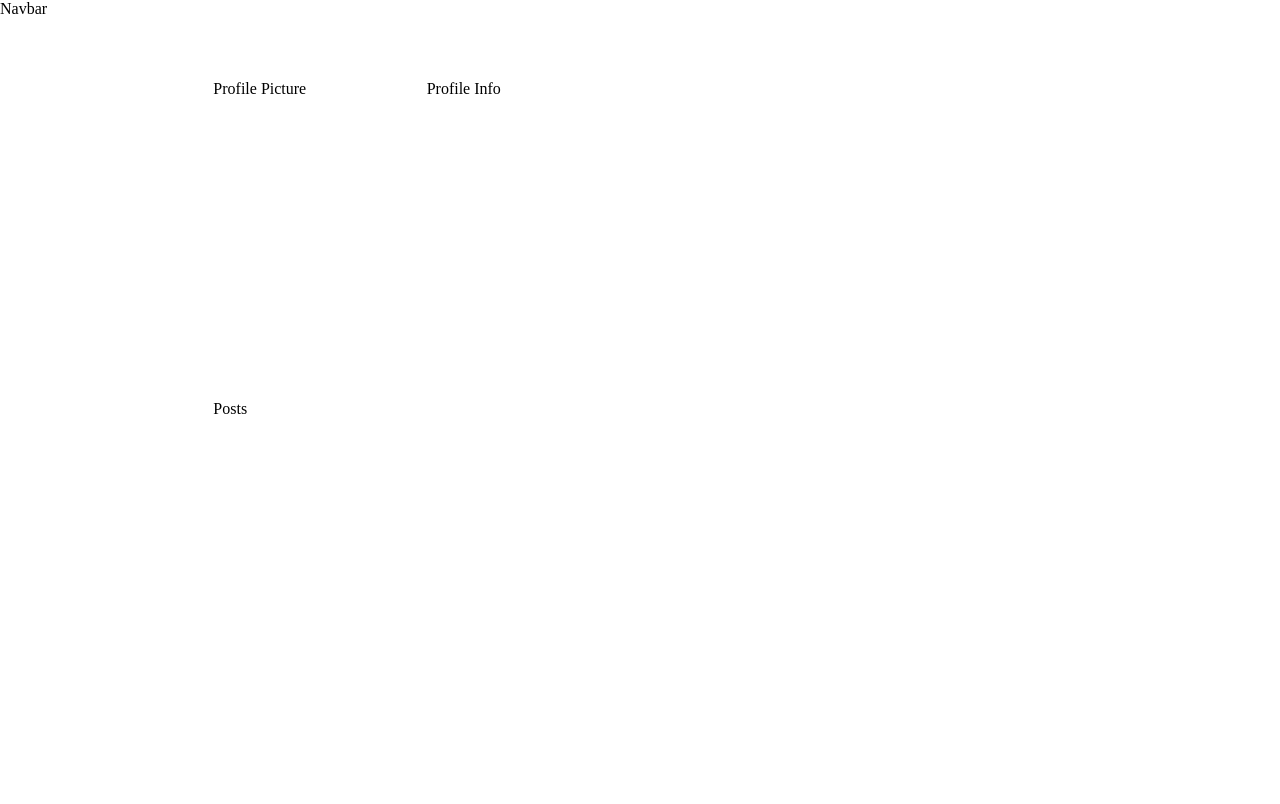
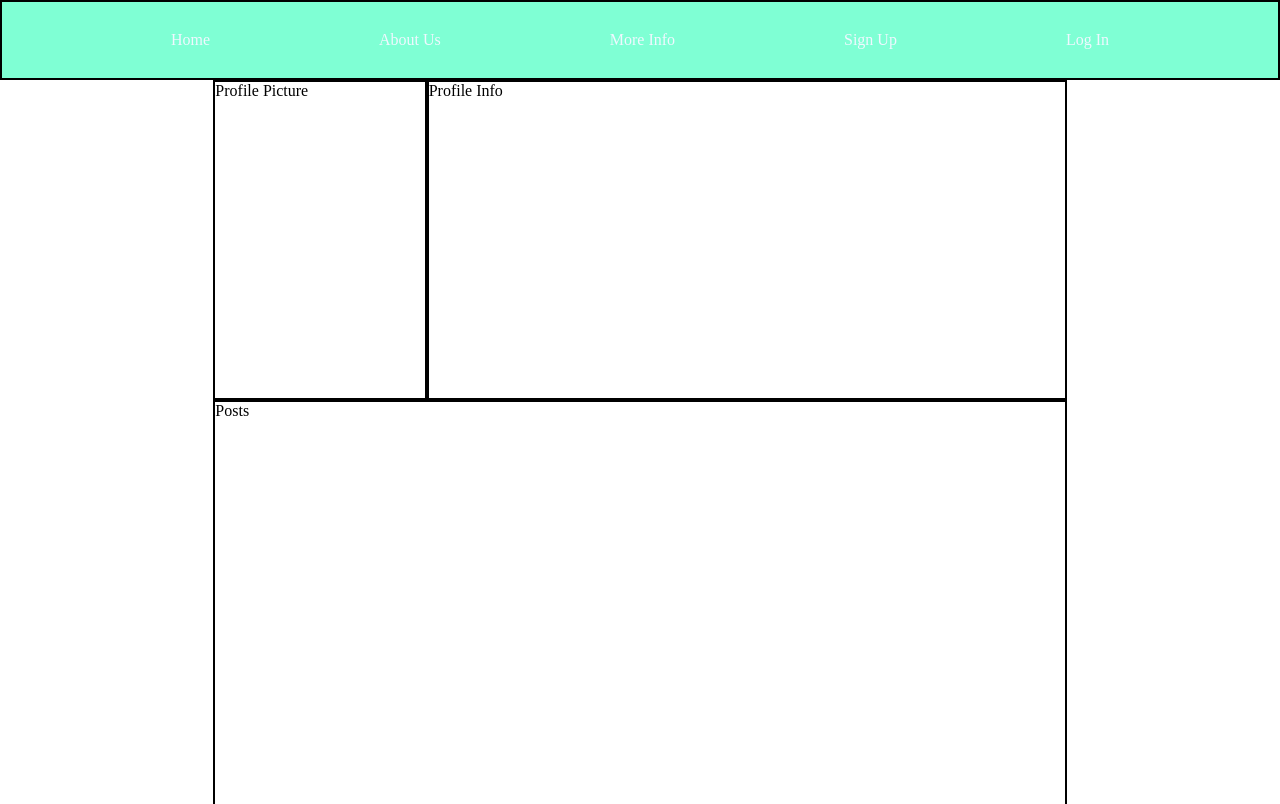
Before and after one commit to Eren-Enou/grid_practice, a plain HTML site: page index.html in a window 1280 px wide. Shown: the top 804 px of the page. Drawn offline with Linux system fonts and the light colour scheme.

Commit message:
Add temporary area borders and updated nav bar

```diff
--- a/css/main.css
+++ b/css/main.css
@@ -2,8 +2,12 @@ body{
     margin: 0;
 }
 
+.area-border{
+    border: 2px solid black;
+}
+
 .container{
-    height: 100vh;
+    height: 200vh;
     display: grid;
     grid-template-columns: repeat(6, 1fr);
     grid-template-rows: 10vh 40vh 1fr;
@@ -14,6 +18,17 @@ body{
 }
 .navbar{
     grid-area: navbar;
+    background-color: aquamarine;
+    position: sticky;
+    top: 0;
+    display: flex;
+    justify-content: space-evenly;
+    align-items: center;
+}
+
+.navbar a{
+    color: aliceblue;
+    text-decoration: none;
 }
 
 .prof-info{
--- a/index.html
+++ b/index.html
@@ -9,10 +9,16 @@
 </head>
 <body>
     <div class="container">
-        <div class="navbar">Navbar</div>
-        <div class="prof-info">Profile Info</div>
-        <div class="prof-pic">Profile Picture</div>
-        <div class="posts">Posts</div>
+        <div class="navbar area-border">
+            <a href="#">Home</a>
+            <a href="#">About Us</a>
+            <a href="#">More Info</a>
+            <a href="#">Sign Up</a>
+            <a href="#">Log In</a>
+        </div>
+        <div class="prof-info area-border">Profile Info</div>
+        <div class="prof-pic area-border">Profile Picture</div>
+        <div class="posts area-border">Posts</div>
     </div>
 </body>
 </html>
```
